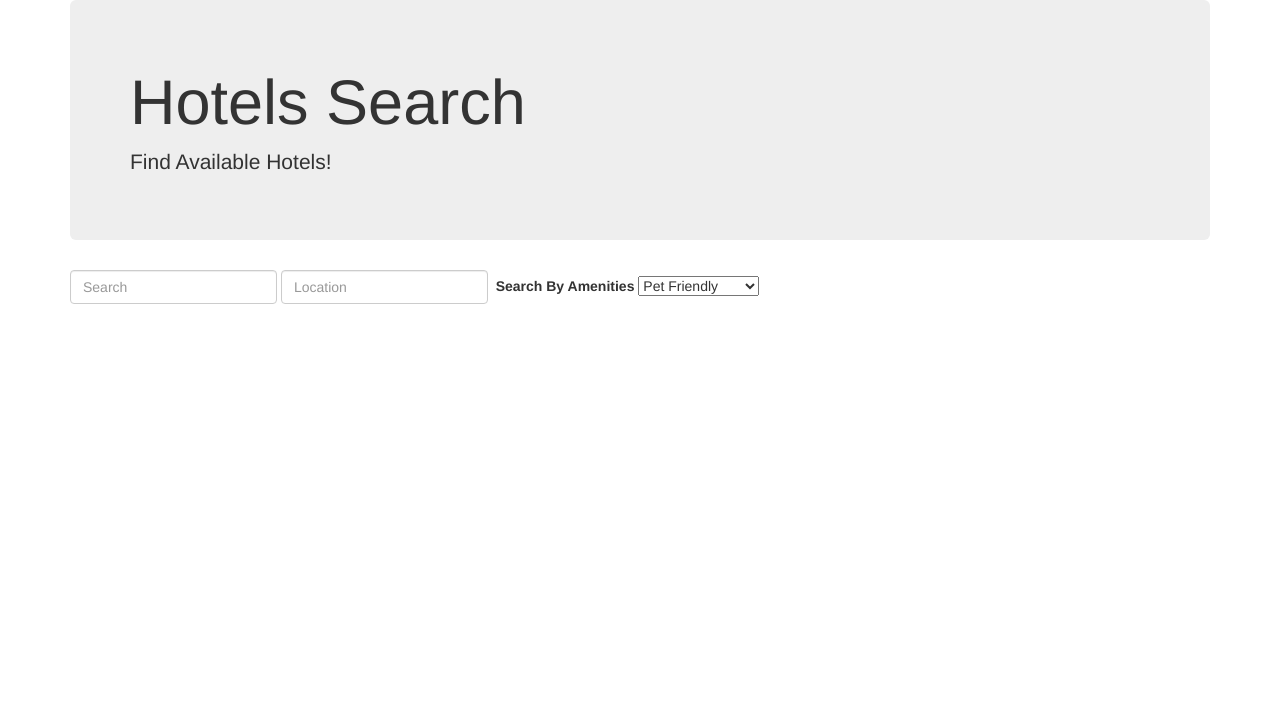
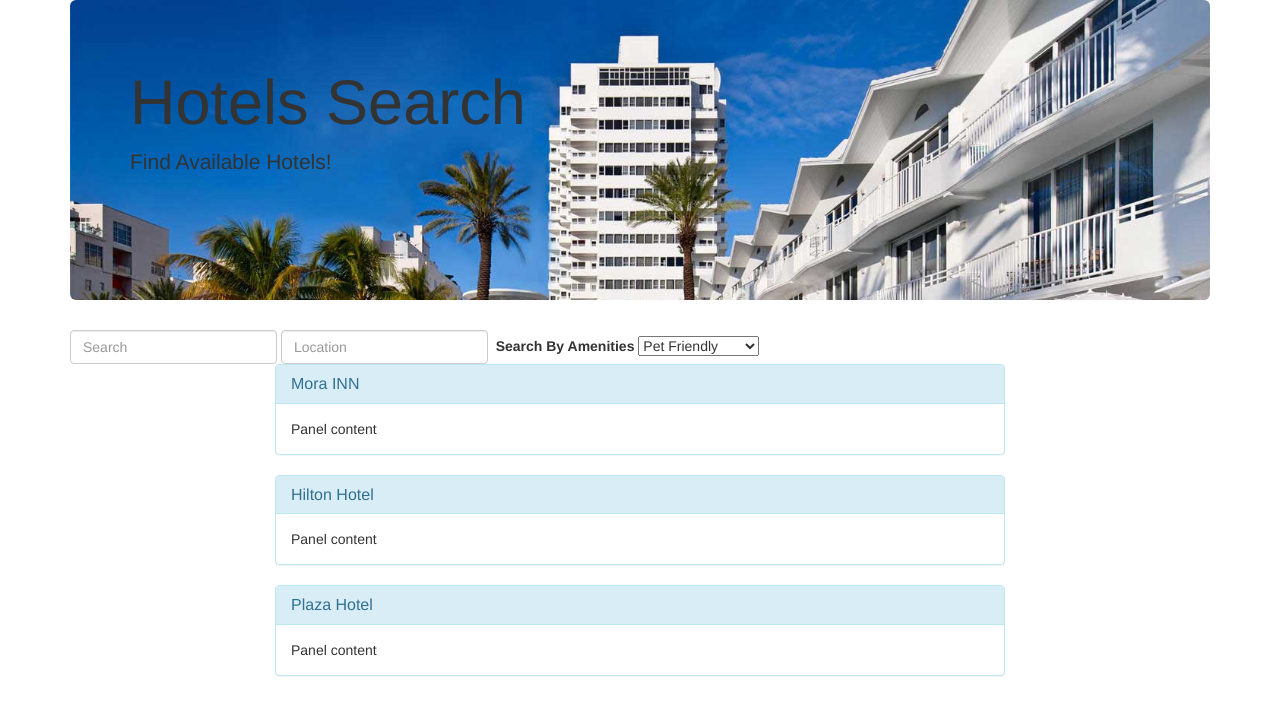
Before and after one commit to Serviox19/Holiday-Inn, a website: page public/views/index.html in a window 1280 px wide. Drawn offline with Linux system fonts and the light colour scheme; files whose address does not match are found by name.

Commit message:
dynamically loading content

```diff
--- a/public/angCtrl/app.js
+++ b/public/angCtrl/app.js
@@ -1 +1,8 @@
 var app = angular.module('hotels', []);
+
+app.controller('hotelsController', ['$scope', '$http', function($scope, $http){
+  $http.get('../js/hotels.json').then(function(data) {
+    // console.log(data.data);
+    $scope.hotels = data.data;
+  })
+}]);
--- a/public/css/style.css
+++ b/public/css/style.css
@@ -0,0 +1,6 @@
+.jumbotron {
+  background-image: url('../images/hotel-home.jpg');
+  height:300px;
+  background-repeat: no-repeat;
+  background-size: cover;
+}
--- a/public/js/hotels.json
+++ b/public/js/hotels.json
@@ -1,6 +1,7 @@
 [{
   "Name": "Mora INN",
   "Location": "New York",
+  "Image": "",
   "Amenities": {
     "Hot Tub": true,
     "Air Conditioning": true,
@@ -17,6 +18,7 @@
 }, {
   "Name": "Hilton Hotel",
   "Location": "Los Angeles",
+  "Image": "",
   "Amenities": {
     "Hot Tub": false,
     "Air Conditioning": true,
@@ -33,6 +35,7 @@
 }, {
   "Name": "Plaza Hotel",
   "Location": "Chicago",
+  "Image": "",
   "Amenities": {
     "Hot Tub": true,
     "Air Conditioning": false,
--- a/public/views/index.html
+++ b/public/views/index.html
@@ -4,6 +4,7 @@
   <title>Hotel Booking Angular</title>
   <script type="text/javascript" src="bower_components/angular/angular.min.js"></script>
   <link rel="stylesheet" type="text/css" href="bower_components/bootstrap/dist/css/bootstrap.min.css">
+  <link rel="stylesheet" type="text/css" href="../css/style.css">
 </head>
 <body>
 
@@ -41,9 +42,19 @@
 </div>
 
 <div class="container">
-  <div class="hotels" ng-controller="hotelsController">
+  <div class="col-md-8 col-md-offset-2">
+    <div class="hotels" ng-controller="hotelsController">
+      <div class="panel panel-info" ng-repeat="hotel in hotels">
+        <div class="panel-heading">
+          <h3 class="panel-title">{{ hotel.Name }}</h3>
+        </div>
+        <div class="panel-body">
+          Panel content
+        </div>
+      </div><!-- End Panel -->
+    </div><!-- End Hotels Div -->
   </div>
-</div>
+</div><!-- End Container -->
 
 
 
```
Also changed, not shown: public/images/hotel-home.jpg (added), 1 other file.
